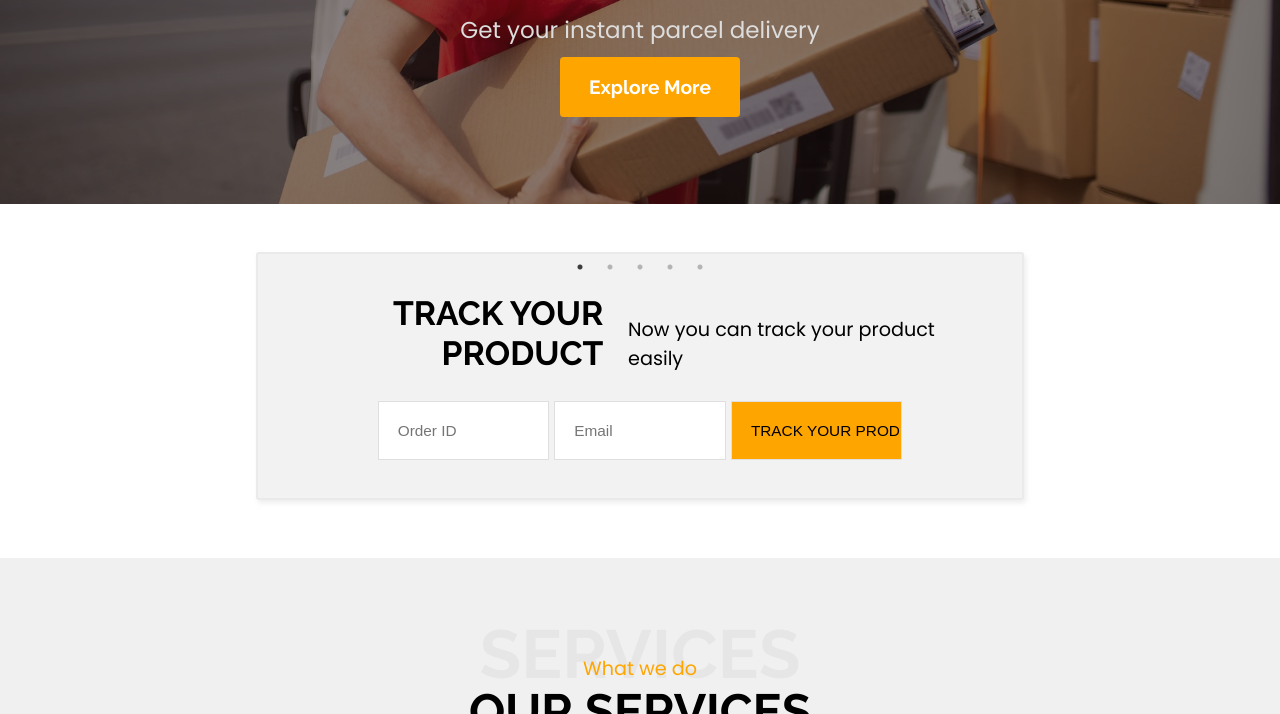
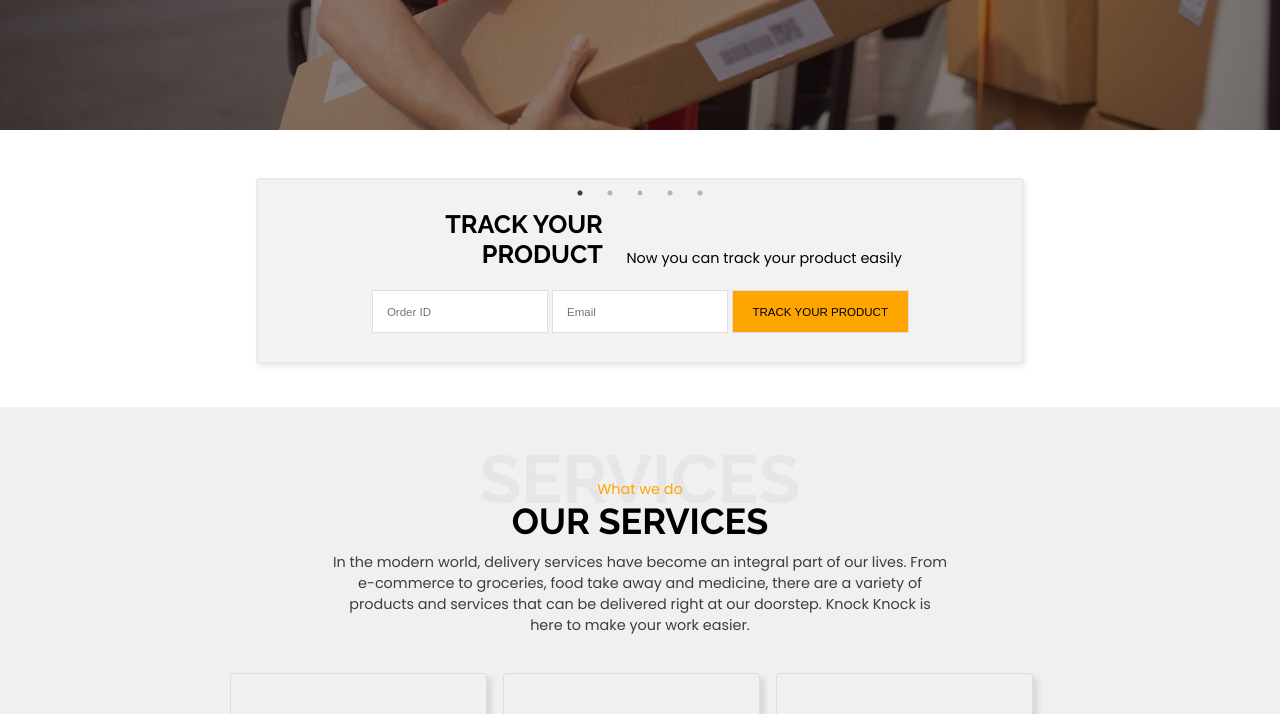
Before and after one commit to webdevexpertbd/courier, a plain HTML site: page index.html in a window 1280 px wide. Shown: the part 660-1374 px from the top of the page. Drawn offline with nearby package versions, Linux system fonts and the light colour scheme; files whose address does not match are found by name.

Commit message:
Update style.css

```diff
--- a/style.css
+++ b/style.css
@@ -653,9 +653,9 @@ a.read-more-btn:hover {
 
 /* media queries */
 
-@media only screen and (min-width: 1440px) {
+@media screen and (min-width: 1440px) {
     html {
-        font-size: 150%;
+        font-size: 100%;
     }
 
 
@@ -663,7 +663,7 @@ a.read-more-btn:hover {
 
 @media only screen and (max-width: 1439.99px) and (min-width: 1024px) {
     html {
-        font-size: 120%;
+        font-size: 90%;
     }
 }
 
```
